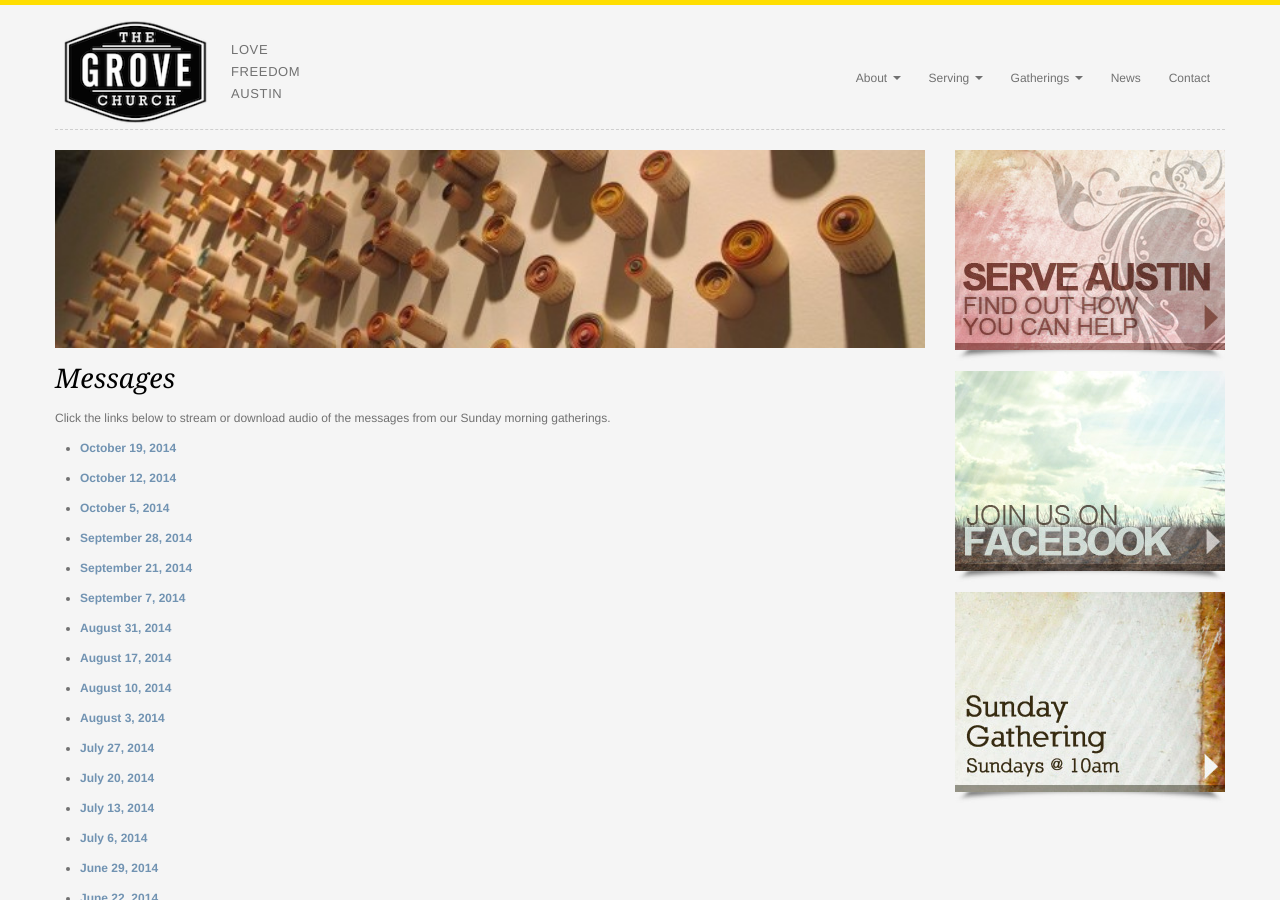
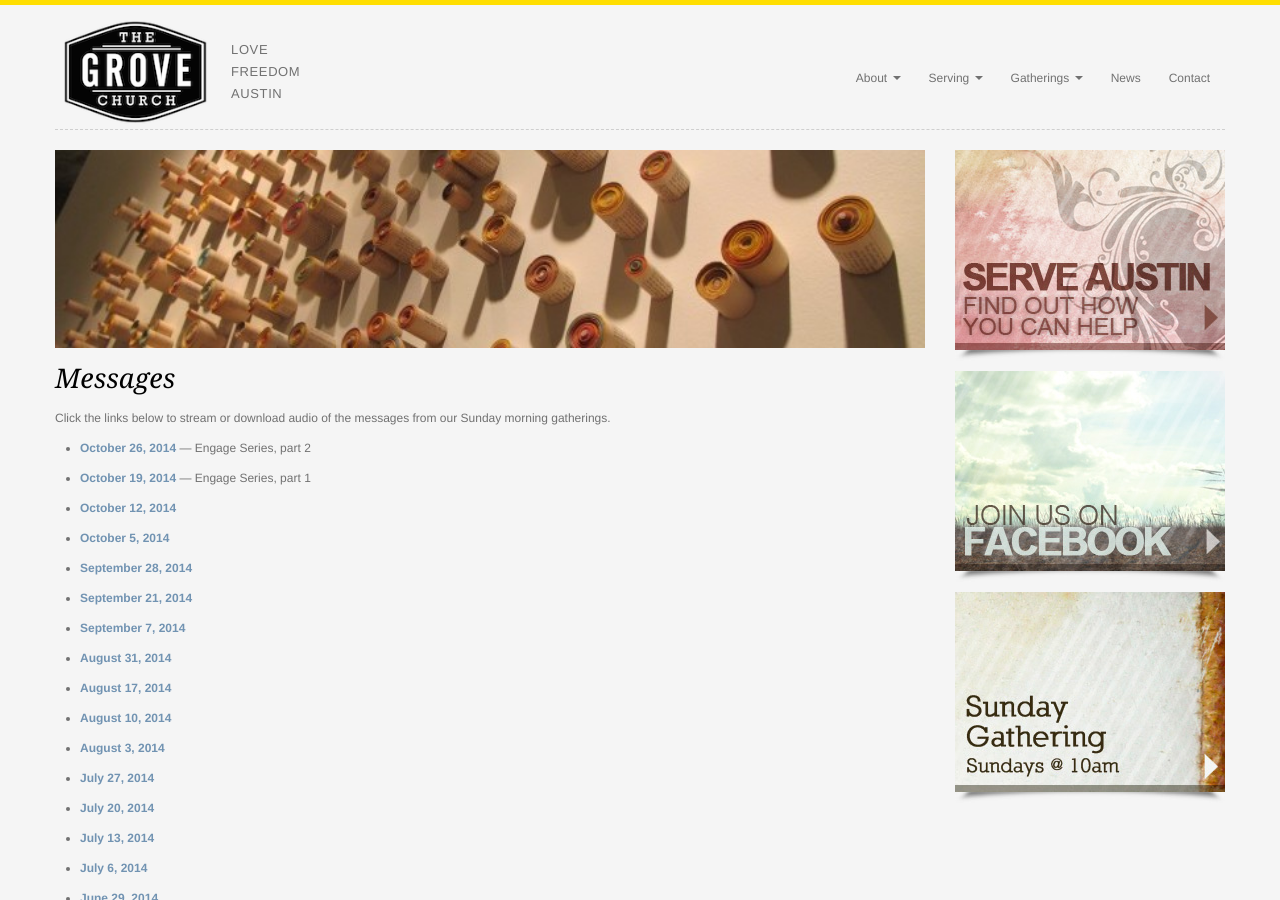
Before and after one commit to groveatx/groveatx.github.io, a Jekyll site: the page built from gatherings/messages/index.md, in a window 1280 px wide and 900 px high. Built offline with Jekyll 4.4.1, drawn with Linux system fonts in a browser that asks for light colours; Markdown is read by kramdown in place of the engine named in the settings.

Commit message:
uploaded engage part 2 oct 26 message

```diff
--- a/gatherings/messages/index.md
+++ b/gatherings/messages/index.md
@@ -14,7 +14,9 @@ description: >
 Click the links below to stream or download audio of the messages from our
 Sunday morning gatherings.
 
- - **[October 19, 2014][20141019]**
+ - **[October 26, 2014][20141026]** &mdash; Engage Series, part 2
+
+ - **[October 19, 2014][20141019]** &mdash; Engage Series, part 1
 
  - **[October 12, 2014][20141012]**
 
--- a/sitemap.xml
+++ b/sitemap.xml
@@ -155,7 +155,7 @@
     </url>
     <url>
         <loc>http://groveatx.org/gatherings/messages/</loc>
-        <lastmod>2014-10-21T09:47:24-05:00</lastmod>
+        <lastmod>2014-10-27T08:01:57-05:00</lastmod>
         <changefreq>weekly</changefreq>
     </url>
     <url>
```
Also changed, not shown: other parts of gatherings/messages/index.md (+1 -0 lines).
